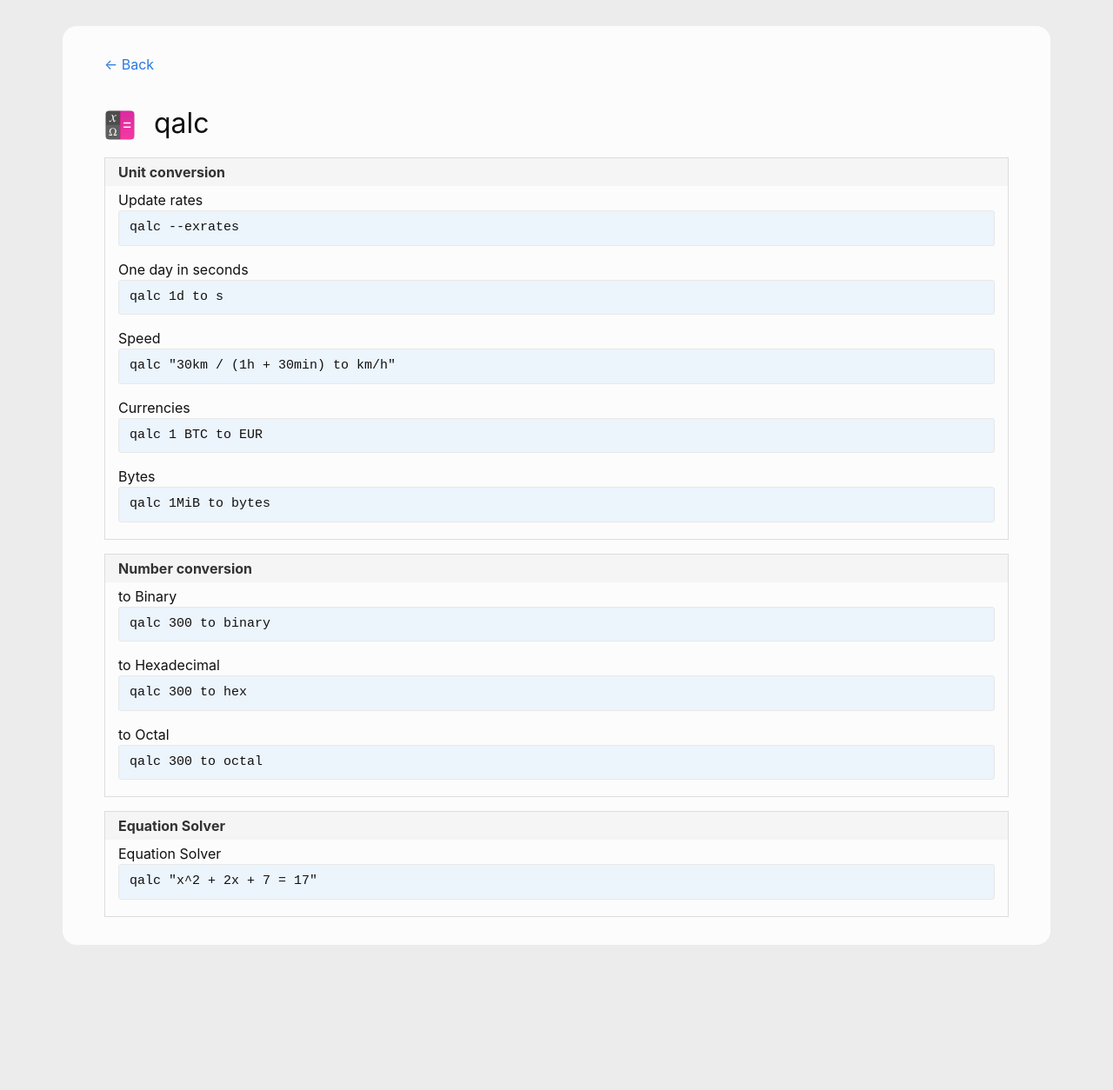
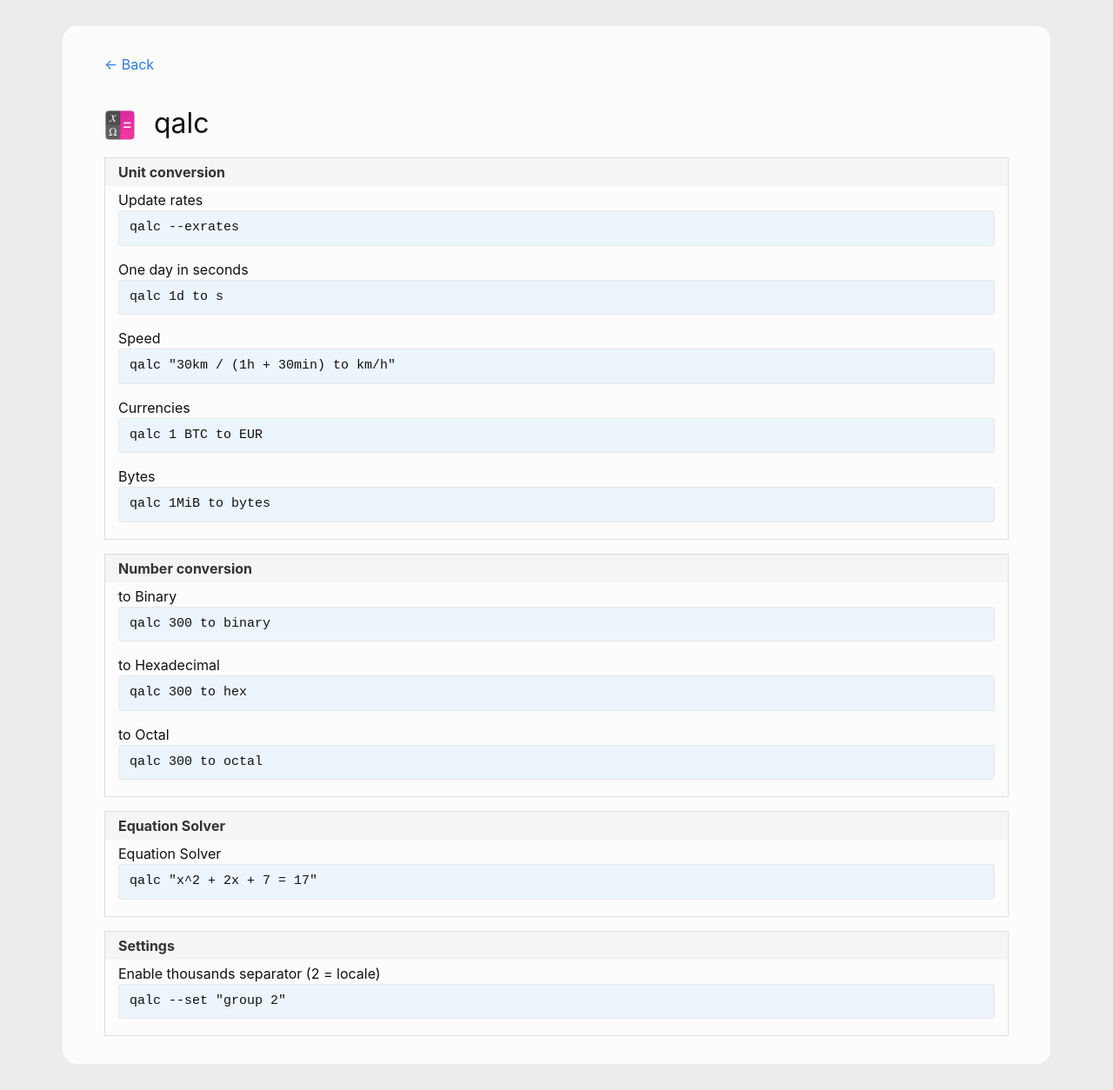
Before and after one commit to andreas-mausch/cheatsheets, a Jekyll site: the page built from _cheatsheets/qalc.md, in a window 1280 px wide. Shown: the whole page at 87% size. Built offline with Jekyll 4.4.1, drawn with Linux system fonts in a browser that asks for light colours; before the commit the page ends 1117 px from its top, so only the background shows below that.

Commit message:
qalc: Enable thousands separator

```diff
--- a/_cheatsheets/qalc.md
+++ b/_cheatsheets/qalc.md
@@ -18,4 +18,7 @@
   - name: Equation Solver
     commands:
       Equation Solver: qalc "x^2 + 2x + 7 = 17"
+  - name: Settings
+    commands:
+      Enable thousands separator (2 = locale): qalc --set "group 2"
 ---
```
